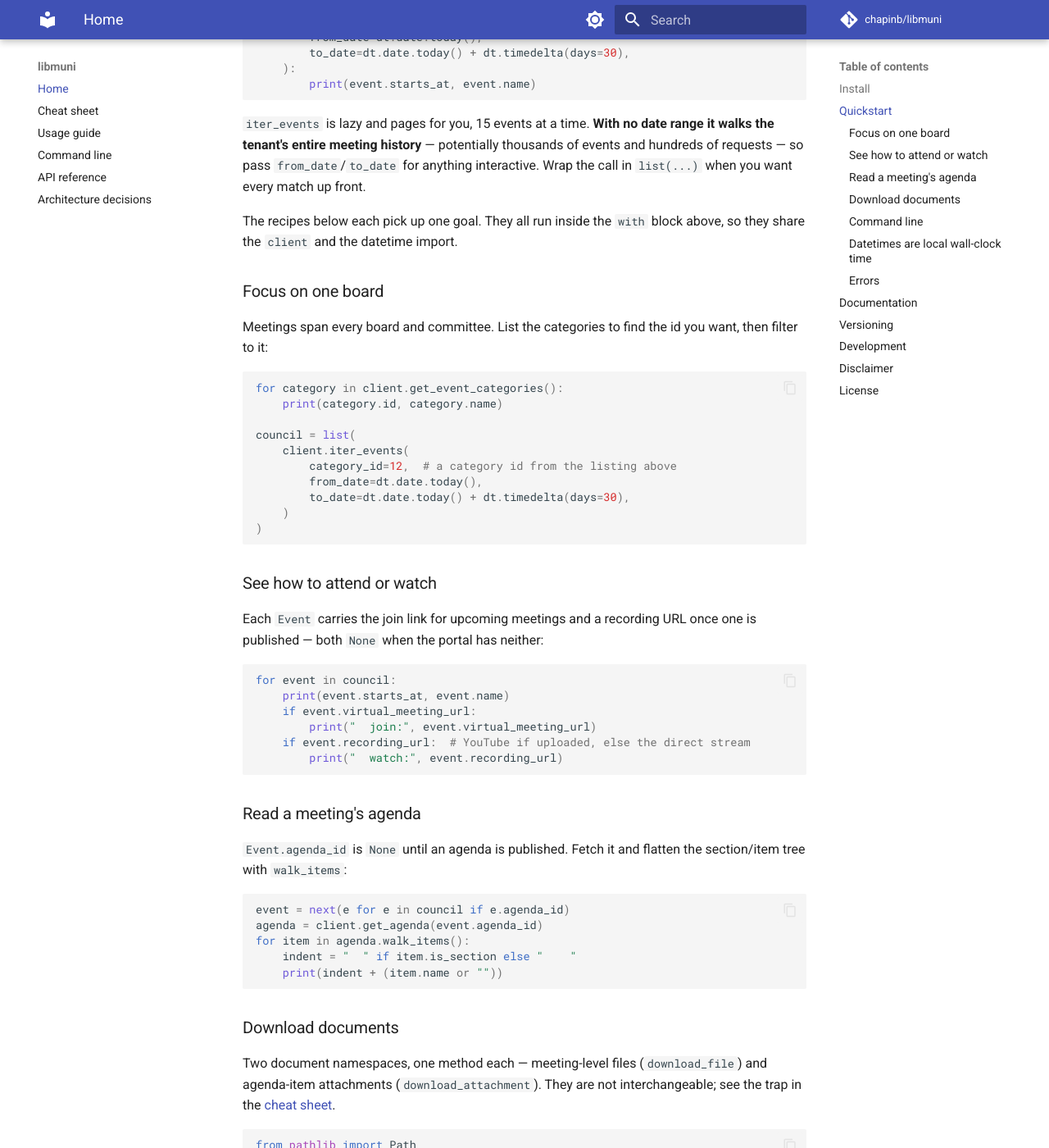
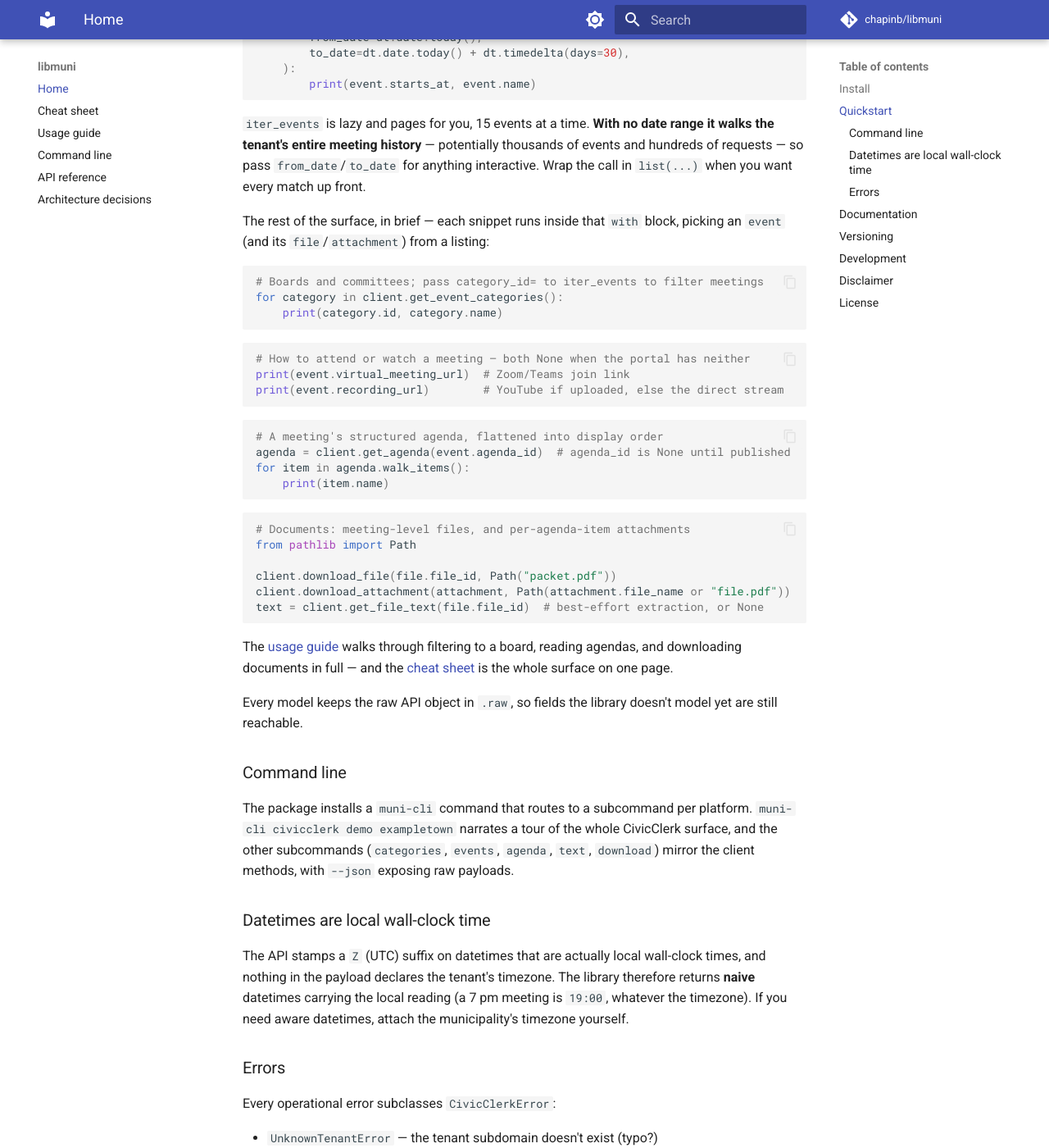
Before and after one commit to chapinb/libmuni, an MkDocs documentation site: the page built from docs/index.md, in a window 1280 px wide and 1400 px high, scrolled down 897 px. Shown: the whole window at 82% size. Built offline with MkDocs 1.6.1 and Material for MkDocs 9.7.7, drawn with Linux system fonts in a browser that asks for light colours; comment, search, counter and statistics services are not loaded; the version menu is left out; some of the changed text lies outside the part shown.

Commit message:
d - trim README Quickstart to quick snippets; move recipes to usage guide
Keep the README as a fast tour of the whole surface — a runnable opener plus
brief, skimmable snippets for categories, attend/watch, agendas, and
downloads — and relocate the fuller, runnable recipes to the usage guide,
where a client-in-a-context-manager is already assumed. The usage guide gains
board filtering and attend/watch under "Listing meetings", a new "Reading an
agenda" section, and a concrete download example, so the README can link out
instead of carrying the depth itself.

Co-Authored-By: Claude Opus 4.8 <noreply@anthropic.com>
Claude-Session: https://claude.ai/code/session_01PWuNu152AN8MuTDnwDnemv

````diff
--- a/README.md
+++ b/README.md
@@ -46,78 +46,41 @@ range it walks the tenant's entire meeting history** — potentially thousands o
 events and hundreds of requests — so pass `from_date`/`to_date` for anything
 interactive. Wrap the call in `list(...)` when you want every match up front.
 
-The recipes below each pick up one goal. They all run inside the `with` block
-above, so they share the `client` and the datetime import.
-
-### Focus on one board
-
-Meetings span every board and committee. List the categories to find the id you
-want, then filter to it:
+The rest of the surface, in brief — each snippet runs inside that `with`
+block, picking an `event` (and its `file`/`attachment`) from a listing:
 
 ```python
+# Boards and committees; pass category_id= to iter_events to filter meetings
 for category in client.get_event_categories():
     print(category.id, category.name)
-
-council = list(
-    client.iter_events(
-        category_id=12,  # a category id from the listing above
-        from_date=dt.date.today(),
-        to_date=dt.date.today() + dt.timedelta(days=30),
-    )
-)
 ```
 
-### See how to attend or watch
-
-Each `Event` carries the join link for upcoming meetings and a recording URL
-once one is published — both `None` when the portal has neither:
+```python
+# How to attend or watch a meeting — both None when the portal has neither
+print(event.virtual_meeting_url)  # Zoom/Teams join link
+print(event.recording_url)        # YouTube if uploaded, else the direct stream
+```
 
 ```python
-for event in council:
-    print(event.starts_at, event.name)
-    if event.virtual_meeting_url:
-        print("  join:", event.virtual_meeting_url)
-    if event.recording_url:  # YouTube if uploaded, else the direct stream
-        print("  watch:", event.recording_url)
+# A meeting's structured agenda, flattened into display order
+agenda = client.get_agenda(event.agenda_id)  # agenda_id is None until published
+for item in agenda.walk_items():
+    print(item.name)
 ```
 
-### Read a meeting's agenda
+```python
+# Documents: meeting-level files, and per-agenda-item attachments
+from pathlib import Path
 
-`Event.agenda_id` is `None` until an agenda is published. Fetch it and flatten
-the section/item tree with `walk_items`:
-
-```python
-event = next(e for e in council if e.agenda_id)
-agenda = client.get_agenda(event.agenda_id)
-for item in agenda.walk_items():
-    indent = "  " if item.is_section else "    "
-    print(indent + (item.name or ""))
+client.download_file(file.file_id, Path("packet.pdf"))
+client.download_attachment(attachment, Path(attachment.file_name or "file.pdf"))
+text = client.get_file_text(file.file_id)  # best-effort extraction, or None
 ```
 
-### Download documents
-
-Two document namespaces, one method each — meeting-level files
-(`download_file`) and agenda-item attachments (`download_attachment`). They are
-not interchangeable; see the trap in the [cheat
-sheet](https://chapinb.com/libmuni/latest/cheatsheet/#two-traps).
-
-```python
-from pathlib import Path
-
-# Meeting-level documents (agenda PDF, packet, minutes)
-for file in event.published_files:
-    client.download_file(file.file_id, Path(f"{file.file_id}.pdf"))
-    text = client.get_file_text(file.file_id)  # best-effort, may be None
-
-# Agenda-item attachments
-for item in agenda.walk_items():
-    for attachment in item.attachments:
-        client.download_attachment(attachment, Path(attachment.file_name or "file.pdf"))
-```
-
-Naming a file `.pdf` before you download it is a guess. To learn the real type
-from the response first, stream it with `open_file` / `open_attachment` — see
-the [usage guide](https://chapinb.com/libmuni/latest/usage/#naming-a-file-you-have-not-downloaded-yet).
+The [usage guide](https://chapinb.com/libmuni/latest/usage/) walks through
+filtering to a board, reading agendas, and downloading documents in full — and
+the [cheat sheet](https://chapinb.com/libmuni/latest/cheatsheet/) is the whole
+surface on one page.
 
 Every model keeps the raw API object in `.raw`, so fields the library
 doesn't model yet are still reachable.
--- a/docs/usage.md
+++ b/docs/usage.md
@@ -109,6 +109,55 @@ recent = list(
 )
 ```
 
+### Filtering to one board
+
+Meetings span every board and committee. Pass `category_id` to restrict the
+listing to a single one; `get_event_categories` lists the ids:
+
+```python
+for category in client.get_event_categories():
+    print(category.id, category.name)
+
+council = list(
+    client.iter_events(
+        category_id=12,  # an id from the listing above
+        from_date=dt.date.today(),
+        to_date=dt.date.today() + dt.timedelta(days=30),
+    )
+)
+```
+
+Each `Event` also carries how to attend live or watch later:
+`virtual_meeting_url` is the join link (`None` when the portal publishes none),
+and the `recording_url` property resolves to the YouTube video when one was
+uploaded and the direct media stream otherwise (`None` when neither exists).
+
+```python
+for event in council:
+    if event.virtual_meeting_url:
+        print("join:", event.virtual_meeting_url)
+    if event.recording_url:
+        print("watch:", event.recording_url)
+```
+
+## Reading an agenda
+
+`Event.agenda_id` is `None` until the portal publishes an agenda; when it is
+set, `get_agenda` returns the full structure. An agenda is a tree, not a flat
+list — sections contain items — and `walk_items` flattens it depth-first in the
+order the portal displays, so you can iterate it without recursing yourself:
+
+```python
+event = next(e for e in council if e.agenda_id)
+agenda = client.get_agenda(event.agenda_id)
+for item in agenda.walk_items():
+    indent = "  " if item.is_section else "    "
+    print(indent + (item.name or ""))
+```
+
+Each item carries its own attachments in `item.attachments`; downloading them
+is covered next.
+
 ## Downloads
 
 Two id namespaces exist, and they must not be mixed:
@@ -120,6 +169,23 @@ The namespaces overlap, so an attachment id passed to `download_file`
 usually raises `NotFoundError` — but when the number happens to exist as a
 file id too, it silently downloads the wrong document. Always go through
 the matching method.
+
+```python
+from pathlib import Path
+
+# Meeting-level documents (agenda PDF, packet, minutes)
+for file in event.published_files:
+    client.download_file(file.file_id, Path(f"{file.file_id}.pdf"))
+    text = client.get_file_text(file.file_id)  # best-effort, may be None
+
+# Agenda-item attachments, from an agenda you fetched above
+for item in agenda.walk_items():
+    for attachment in item.attachments:
+        client.download_attachment(attachment, Path(attachment.file_name or "file.pdf"))
+```
+
+Naming a file `.pdf` up front is a guess; the next section shows how to read the
+real type from the response before you name it.
 
 Practical limits inherited from the API:
 
````
